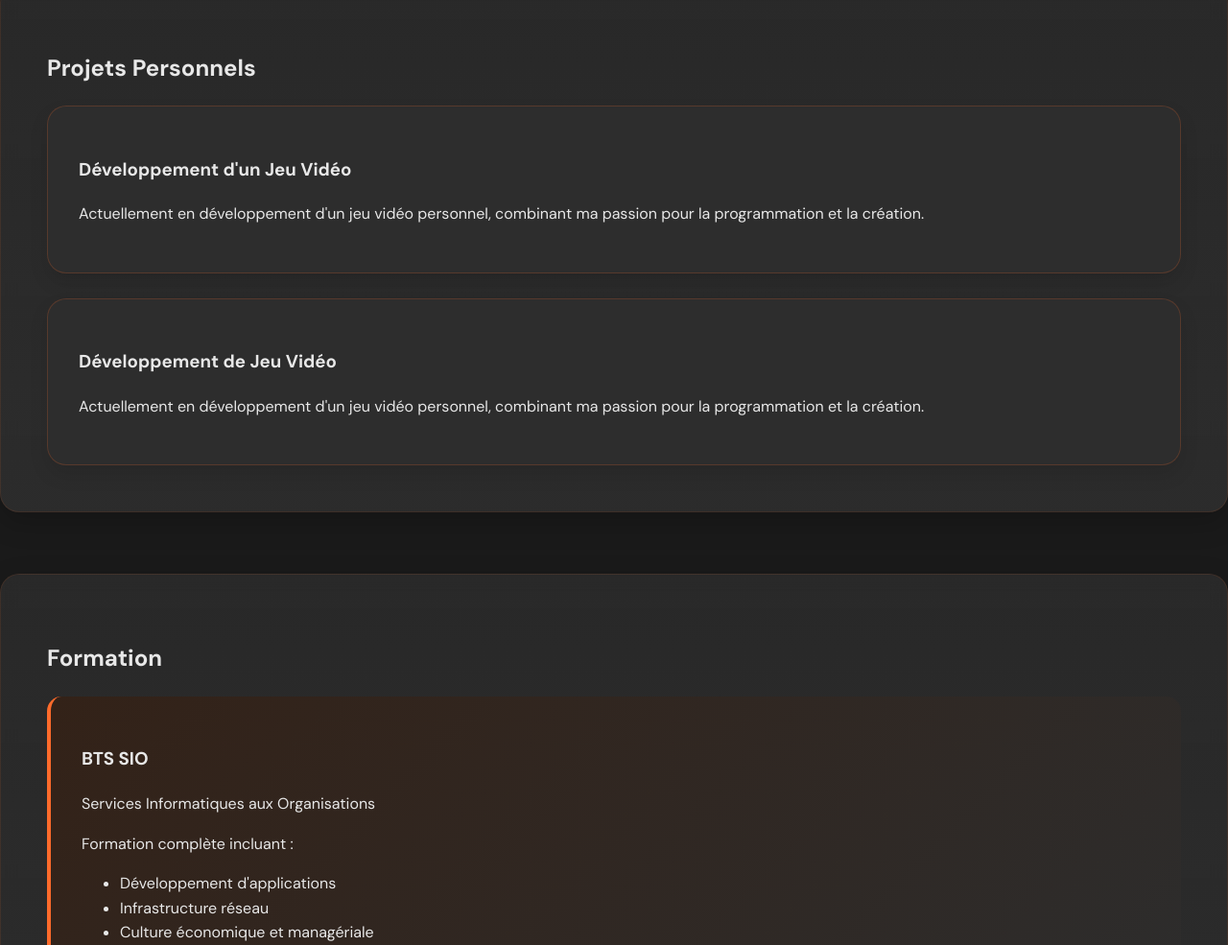
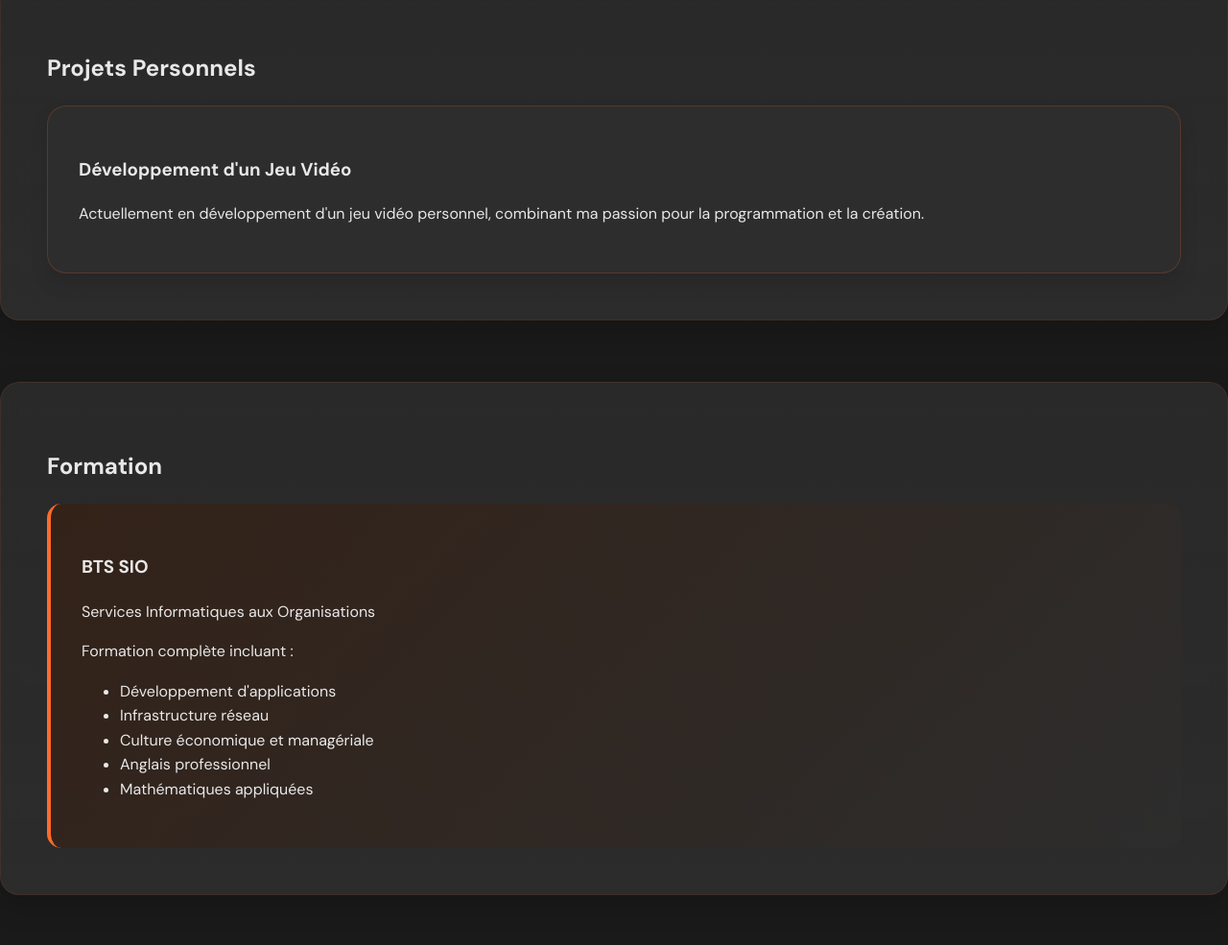
Before and after one commit to Dock-Nel/Portfolio, a plain HTML site: page NelsonBidault.html in a window 1280 px wide. Shown: the part 1717-2702 px from the top of the page at 96% size. Drawn offline with nearby package versions, Linux system fonts and the light colour scheme.

Commit message:
V3 NelsonBidault.html

```diff
--- a/NelsonBidault.html
+++ b/NelsonBidault.html
@@ -98,13 +98,6 @@
             <div class="projects">
                 <div class="project-card">
                     <h3>Développement d'un Jeu Vidéo</h3>
-                    <p>Actuellement en développement d'un jeu vidéo personnel, combinant ma passion pour la programmation et la création.</p>
-                </div>
-            </div>
-        </br>
-            <div class="projects">
-                <div class="project-card">
-                    <h3>Développement de Jeu Vidéo</h3>
                     <p>Actuellement en développement d'un jeu vidéo personnel, combinant ma passion pour la programmation et la création.</p>
                 </div>
             </div>
```
